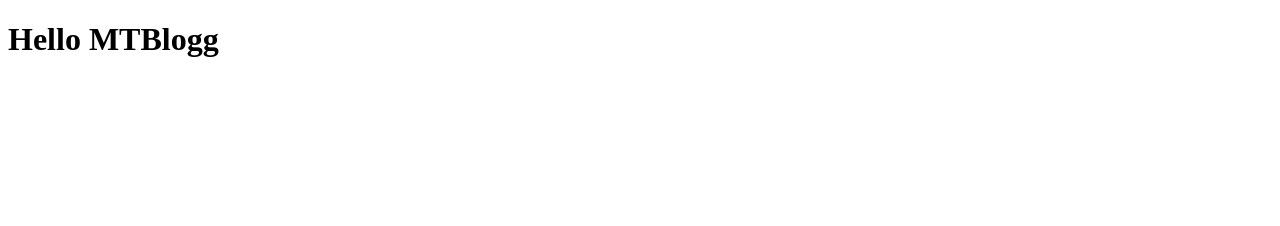
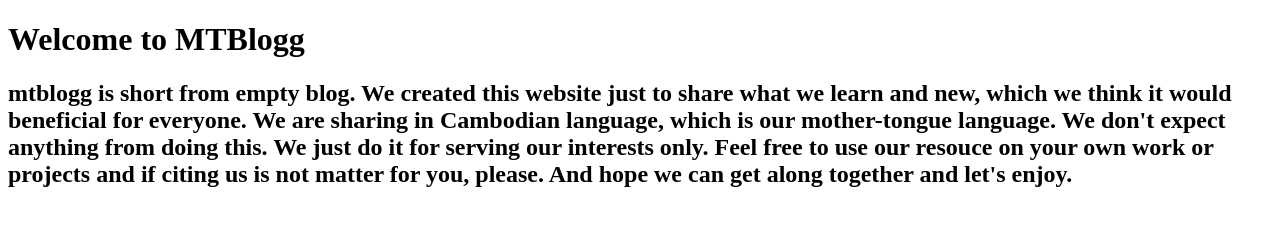
Before and after one commit to mtblogg/mtblogg.github.io, a plain HTML site: page index.html in a window 1280 px wide. Drawn offline with Linux system fonts and the light colour scheme.

Commit message:
Add Description

```diff
--- a/index.html
+++ b/index.html
@@ -2,6 +2,7 @@
 <head>
   <title>mtblogg</title>
   <body>
-    <h1>Hello MTBlogg</h1>
+    <h1>Welcome to MTBlogg</h1>
+    <h2>mtblogg is short from empty blog. We created this website just to share what we learn and new, which we think it would beneficial for everyone. We are sharing in Cambodian language, which is our mother-tongue language. We don't expect anything from doing this. We just do it for serving our interests only. Feel free to use our resouce on your own work or projects and if citing us is not matter for you, please. And hope we can get along together and let's enjoy.</h2>
   </body>
 </html>
```
